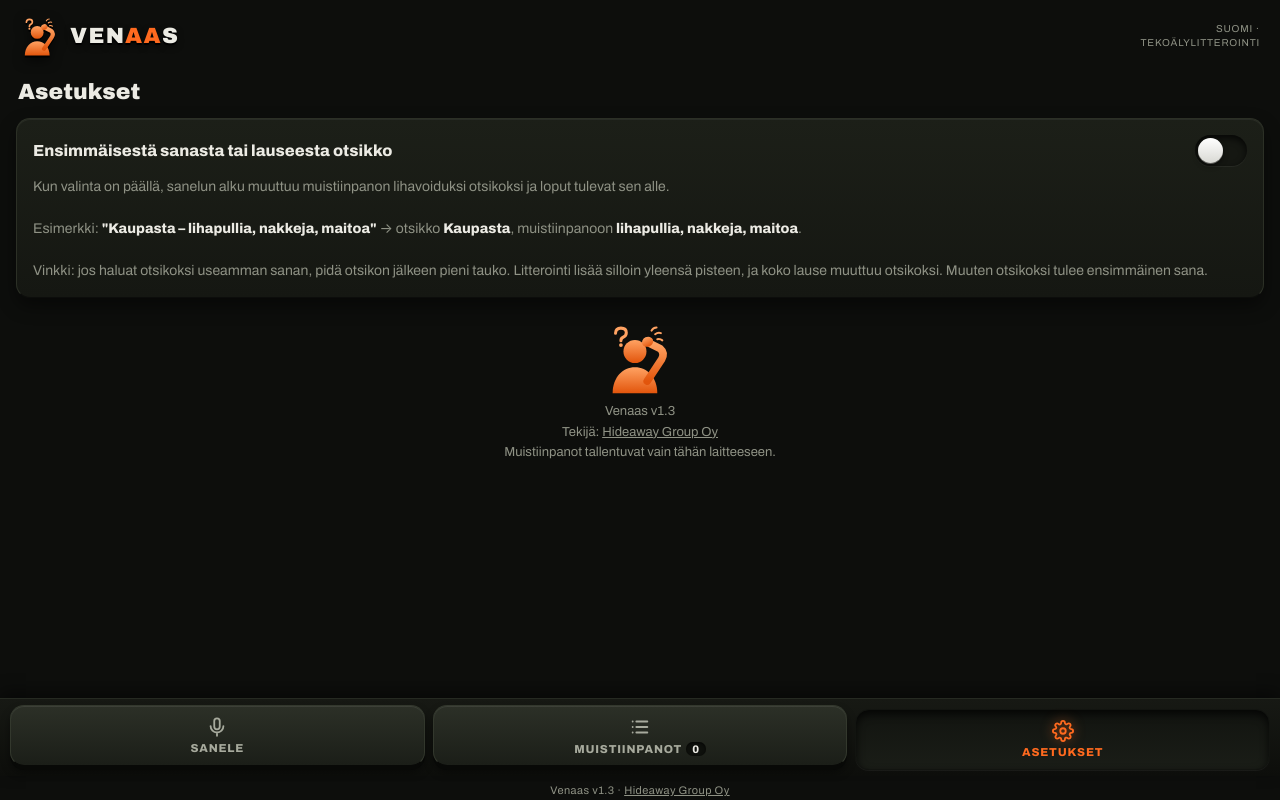
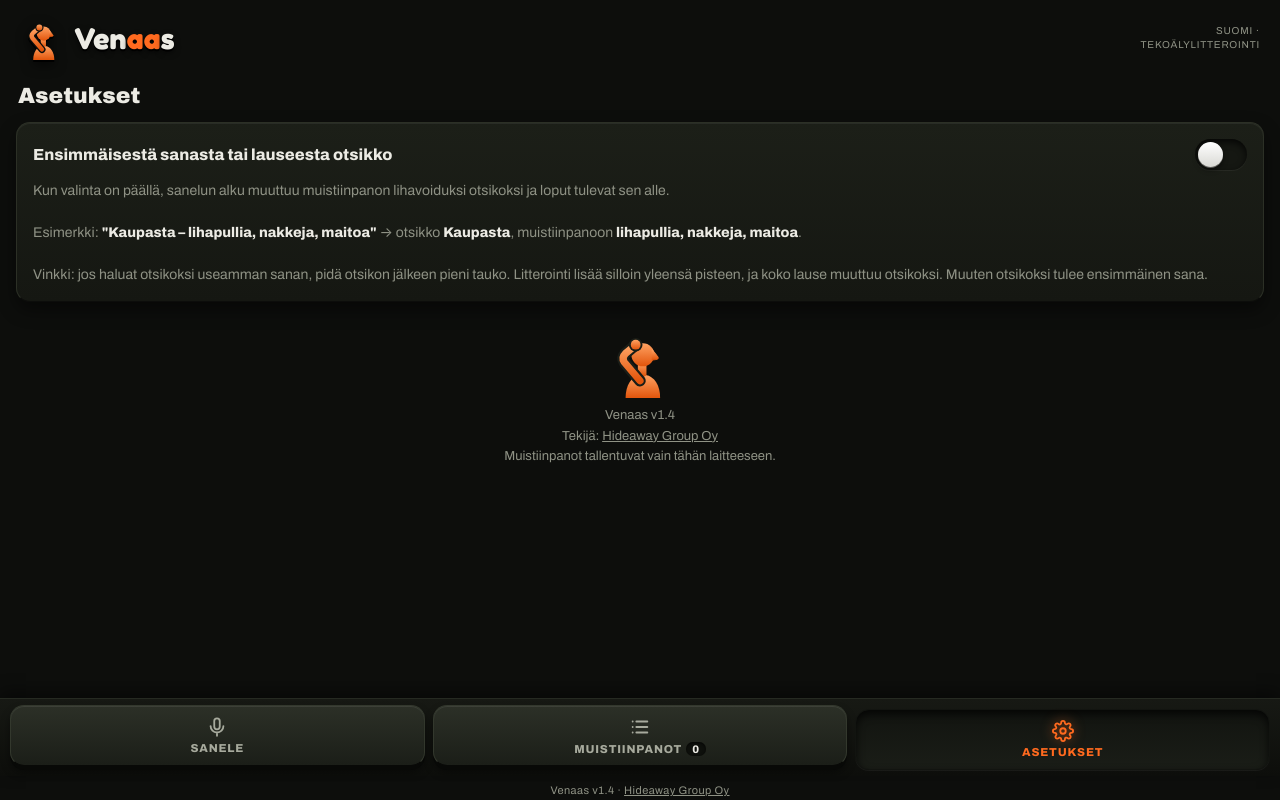
Before and after one commit to KUUSISTUDIO/venaas, a plain HTML site: page index.html in a window 1280 px wide. Both pictures are taken after a click on the button "ASETUKSET". Drawn offline with Linux system fonts and the light colour scheme.

Commit message:
v1.4: sivuprofiililogo, Fredoka-fontti, uudet kuvakkeet
Co-Authored-By: Claude Opus 5.5 <noreply@anthropic.com>
Claude-Session: https://claude.ai/code/session_01T9mnuKsTmdKxgXB5i6fKvY

```diff
--- a/index.html
+++ b/index.html
@@ -8,7 +8,7 @@
 <meta name="theme-color" content="#0d0e0c">
 <meta name="robots" content="noindex, nofollow">
 <meta name="apple-mobile-web-app-title" content="Venaas">
-<link rel="apple-touch-icon" href="icon-180.png?v=2">
+<link rel="apple-touch-icon" href="icon-180.png?v=3">
 <link rel="icon" type="image/svg+xml" href="logo.svg">
 <link rel="alternate icon" type="image/png" href="icon-192.png">
 <link rel="manifest" href="manifest.webmanifest">
@@ -250,7 +250,9 @@
 
   .engine{max-width:120px;line-height:1.4;font-size:10px}
   .brand{display:flex;align-items:center;gap:10px}
-  .mark{width:40px;height:40px;filter:drop-shadow(0 2px 0 #000) drop-shadow(0 3px 6px rgba(0,0,0,.6))}
+  .mark{width:44px;height:44px;filter:drop-shadow(0 2px 0 #000) drop-shadow(0 3px 6px rgba(0,0,0,.6))}
+  @font-face{font-family:'Fredoka';font-weight:700;font-display:swap;src:url('fredoka-700.woff2') format('woff2')}
+  .logo{font-family:'Fredoka','Archivo Black',sans-serif;font-weight:700;text-transform:none;letter-spacing:.01em;font-size:30px;line-height:1}
   /* Logo hieman kohokuvioksi */
   .logo{text-shadow:0 2px 0 #000,0 3px 6px rgba(0,0,0,.6)}
 </style>
@@ -259,15 +261,18 @@
 <header>
   <div class="brand"><svg class="mark" viewBox="0 0 100 100" aria-hidden="true">
   <defs><linearGradient id="vg" x1="0" y1="0" x2="0" y2="1"><stop offset="0" stop-color="#ffa262"/><stop offset="1" stop-color="#e2550c"/></linearGradient></defs>
-  <circle cx="43" cy="41" r="16" fill="url(#vg)"/>
-  <path d="M12 99 C12 77 26 63 43 63 C60 63 74 77 74 99 Z" fill="url(#vg)"/>
-  <path d="M60 82 L80 52 Q85 43 78 37 L64 30" fill="none" stroke="url(#vg)" stroke-width="10.5" stroke-linecap="round" stroke-linejoin="round"/>
-  <ellipse cx="60.5" cy="27.5" rx="8" ry="6.8" transform="rotate(-25 60.5 27.5)" fill="url(#vg)"/>
-  <g fill="none" stroke="#ffa262" stroke-width="2.8" stroke-linecap="round">
-    <path d="M66 12 q2 -4.5 7 -4.5"/><path d="M71 17 q4 -3 8 -1.5"/><path d="M74 24 q4 -1 7 1.5"/>
+  <g fill="url(#vg)" stroke="url(#vg)" stroke-linejoin="round">
+    <path d="M30 100 C30 82 38 70 50 68 L58 68 C70 70 78 82 78 100 Z" stroke-width="0"/>
+    <rect x="47" y="50" width="12" height="20" rx="3" stroke-width="0"/>
+    <circle cx="54" cy="40" r="16" stroke-width="0"/>
+    <path d="M67 33 Q72 39 75 43.5 Q76 46 72.5 46.5 L67 47 Z" stroke-width="1.5"/>
   </g>
-  <path d="M16 15.5 q0 -7 7.5 -7 q7.5 0 7.5 6.5 q0 4.5 -5 6.5 q-2.5 1 -2.5 4.5" fill="none" stroke="#ffa262" stroke-width="4.2" stroke-linecap="round" stroke-linejoin="round"/>
-  <circle cx="23.5" cy="32" r="2.6" fill="#ffa262"/>
+  <g fill="none" stroke-linecap="round" stroke-linejoin="round">
+    <path d="M50 76 L28 50 Q24 44 30 38 L42 28" stroke="#0d0e0c" stroke-width="16"/>
+    <path d="M50 76 L28 50 Q24 44 30 38 L42 28" stroke="url(#vg)" stroke-width="10"/>
+  </g>
+  <circle cx="44" cy="26" r="9.5" fill="#0d0e0c"/>
+  <circle cx="44" cy="26" r="6.8" fill="url(#vg)"/>
 </svg><div class="logo">Ven<span>aa</span>s</div></div>
   <div class="engine" id="engine">Valmistellaan…</div>
 </header>
@@ -321,16 +326,19 @@
     </div>
     <div class="set-about"><svg viewBox="0 0 100 100" width="72" height="72" aria-hidden="true">
   <defs><linearGradient id="vg2" x1="0" y1="0" x2="0" y2="1"><stop offset="0" stop-color="#ffa262"/><stop offset="1" stop-color="#e2550c"/></linearGradient></defs>
-  <circle cx="43" cy="41" r="16" fill="url(#vg2)"/>
-  <path d="M12 99 C12 77 26 63 43 63 C60 63 74 77 74 99 Z" fill="url(#vg2)"/>
-  <path d="M60 82 L80 52 Q85 43 78 37 L64 30" fill="none" stroke="url(#vg2)" stroke-width="10.5" stroke-linecap="round" stroke-linejoin="round"/>
-  <ellipse cx="60.5" cy="27.5" rx="8" ry="6.8" transform="rotate(-25 60.5 27.5)" fill="url(#vg2)"/>
-  <g fill="none" stroke="#ffa262" stroke-width="2.8" stroke-linecap="round">
-    <path d="M66 12 q2 -4.5 7 -4.5"/><path d="M71 17 q4 -3 8 -1.5"/><path d="M74 24 q4 -1 7 1.5"/>
+  <g fill="url(#vg2)" stroke="url(#vg2)" stroke-linejoin="round">
+    <path d="M30 100 C30 82 38 70 50 68 L58 68 C70 70 78 82 78 100 Z" stroke-width="0"/>
+    <rect x="47" y="50" width="12" height="20" rx="3" stroke-width="0"/>
+    <circle cx="54" cy="40" r="16" stroke-width="0"/>
+    <path d="M67 33 Q72 39 75 43.5 Q76 46 72.5 46.5 L67 47 Z" stroke-width="1.5"/>
   </g>
-  <path d="M16 15.5 q0 -7 7.5 -7 q7.5 0 7.5 6.5 q0 4.5 -5 6.5 q-2.5 1 -2.5 4.5" fill="none" stroke="#ffa262" stroke-width="4.2" stroke-linecap="round" stroke-linejoin="round"/>
-  <circle cx="23.5" cy="32" r="2.6" fill="#ffa262"/>
-</svg><br>Venaas v1.3<br>Tekijä: <a href="https://www.hideawaygroup.fi" target="_blank" rel="noopener">Hideaway Group Oy</a><br>Muistiinpanot tallentuvat vain tähän laitteeseen.</div>
+  <g fill="none" stroke-linecap="round" stroke-linejoin="round">
+    <path d="M50 76 L28 50 Q24 44 30 38 L42 28" stroke="#1a1d17" stroke-width="16"/>
+    <path d="M50 76 L28 50 Q24 44 30 38 L42 28" stroke="url(#vg2)" stroke-width="10"/>
+  </g>
+  <circle cx="44" cy="26" r="9.5" fill="#1a1d17"/>
+  <circle cx="44" cy="26" r="6.8" fill="url(#vg2)"/>
+</svg><br>Venaas v1.4<br>Tekijä: <a href="https://www.hideawaygroup.fi" target="_blank" rel="noopener">Hideaway Group Oy</a><br>Muistiinpanot tallentuvat vain tähän laitteeseen.</div>
   </section>
 </main>
 
@@ -348,7 +356,7 @@
     Asetukset
   </button>
 </nav>
-<footer>Venaas v1.3 · <a href="https://www.hideawaygroup.fi" target="_blank" rel="noopener">Hideaway Group Oy</a></footer>
+<footer>Venaas v1.4 · <a href="https://www.hideawaygroup.fi" target="_blank" rel="noopener">Hideaway Group Oy</a></footer>
 <div class="toast" id="toast"></div>
 
 <script>
```
Also changed, not shown: fredoka-700.woff2 (added), icon-180.png, icon-192.png, icon-512.png, logo.svg, manifest.webmanifest.
